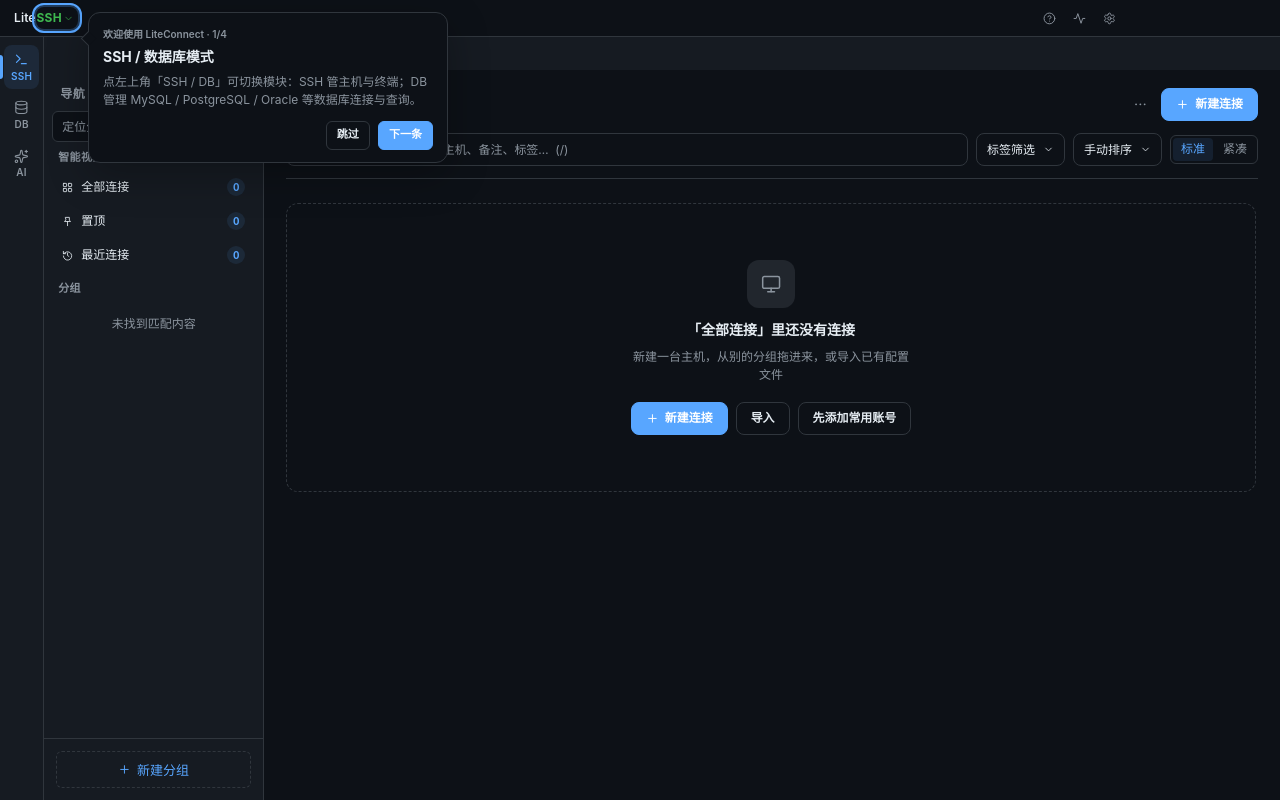
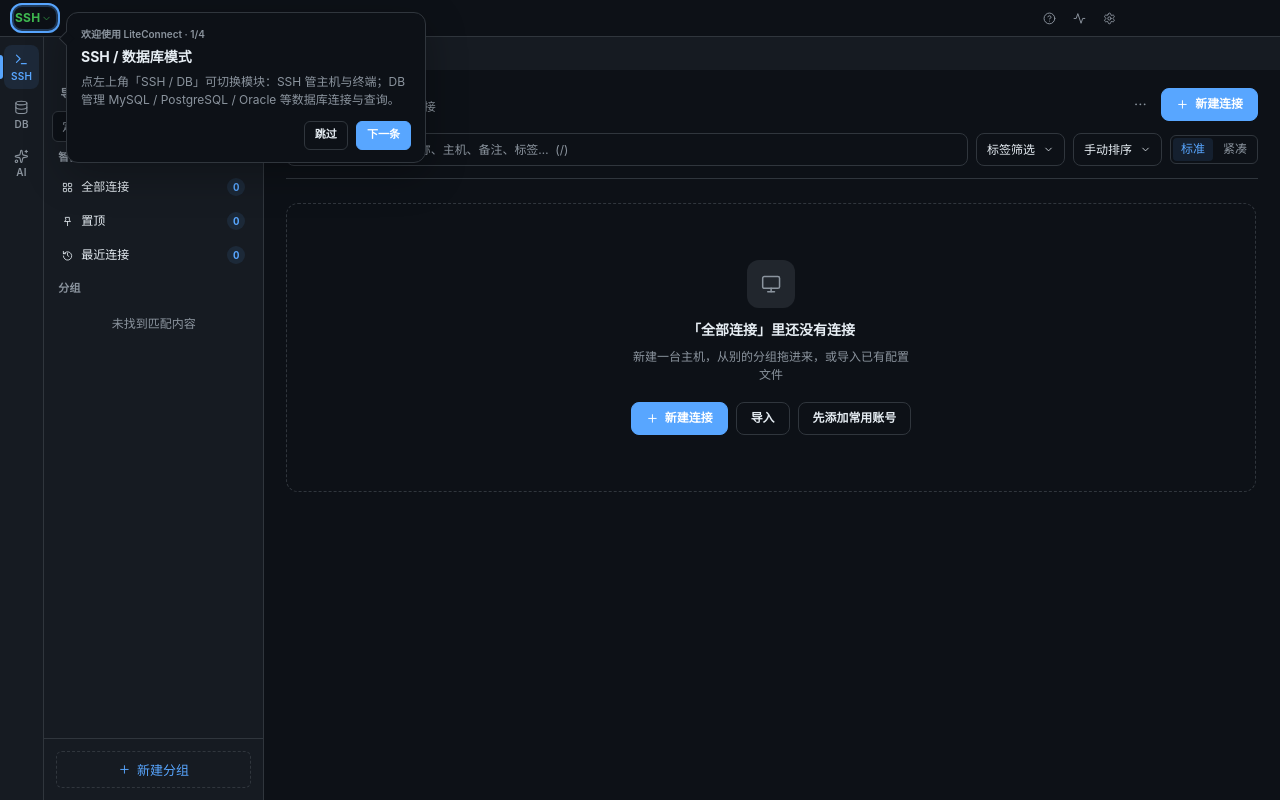
Before and after one commit to wat4me/LiteConnect, a Vue app: page / in a window 1280 px wide. Built offline with nearby package versions, Linux system fonts and the light colour scheme.

Commit message:
refactor: 简化标题栏模块切换名称

```diff
--- a/scripts/ui-regression/navigation-runner.cjs
+++ b/scripts/ui-regression/navigation-runner.cjs
@@ -32,6 +32,8 @@ app.whenReady().then(async () => {
   const edit = (mode, value) => run(`(() => { const el=document.querySelector('[data-field="${mode}"]');el.value=${JSON.stringify(value)};el.dispatchEvent(new Event('input',{bubbles:true}));window.__savedFields ||= {};window.__savedFields['${mode}']=el; })()`)
   await window.loadURL(process.env.LITECONNECT_UI_TEST_URL)
   await wait('!!window.__navigation')
+  const titlebarLabel = () => run('document.querySelector(".titlebar-brand").textContent.trim()')
+  assert.equal(await titlebarLabel(), 'SSH')
   assert.equal(await run('document.querySelectorAll("[data-field=database], [data-field=ai]").length'), 0, 'DB/AI stay lazy until first entry')
   await edit('ssh', 'tail -f /srv/app/current.log')
   await run('document.querySelector(".navigation-scroll").scrollTop=80')
@@ -56,6 +58,7 @@ app.whenReady().then(async () => {
   }
   stage = 'checking titlebar DB entry'
   await menuDatabase(); await wait('window.__navigation.snapshot().mode==="database"')
+  assert.equal(await titlebarLabel(), 'DB')
   assert.equal(await run('document.querySelector("[data-field=database]").value'), 'SELECT * FROM audit_log;')
   await menuMode('ssh'); await menuMode('ssh')
   assert.equal(await run('window.__navigation.snapshot().homeSelections'), 0, 'Titlebar SSH reselect also keeps the active terminal')
@@ -80,6 +83,7 @@ app.whenReady().then(async () => {
   await run('document.querySelector(".jump-item:nth-child(4)").click()')
   await wait('window.__navigation.actions().length===1')
   await run('window.__navigation.settings(true)'); await menuMode('ai'); await wait('window.__navigation.snapshot().mode==="ai" && !window.__navigation.snapshot().settings')
+  assert.equal(await titlebarLabel(), 'AI')
   assert.ok(await run(`(() => { const button=document.querySelector('[data-module=ai]');const marker=getComputedStyle(button,'::before');return getComputedStyle(button).color===marker.backgroundColor })()`), 'Active module keeps its accent color while hovered')
   let layouts = 0
   for (const locale of ['zh-CN', 'en-US']) for (const theme of ['light', 'dark', 'eyecare']) for (const width of [700, 1200]) for (const scale of [1, 1.25]) {
--- a/src/components/app/AppTitlebar.vue
+++ b/src/components/app/AppTitlebar.vue
@@ -30,9 +30,6 @@ const resourcePopupRef = ref<HTMLElement | null>(null)
 const resourceStyle = ref<Record<string, string>>({ left: '0px', top: '0px' })
 
 const moduleKey = computed(() => props.appMode === 'ai' ? 'AI' : props.appMode === 'database' ? 'DB' : 'SSH')
-const brandAria = computed(() =>
-  props.appMode === 'ai' ? t('app.brandAiAria') : props.appMode === 'database' ? t('app.brandDbAria') : t('app.brandSshAria'),
-)
 
 async function positionModeMenu() {
   await nextTick()
@@ -135,14 +132,13 @@ watch(
     <div class="titlebar-safe">
       <div class="titlebar-left">
         <div class="titlebar-brand">
-          <span class="titlebar-brand-lite">Lite</span>
           <button
             ref="brandButtonRef"
             type="button"
             class="titlebar-brand-module"
             data-onboarding="app-mode"
             :class="{ open: menuOpen }"
-            :aria-label="brandAria"
+            :aria-label="t('app.switchModuleAria', { module: moduleKey })"
             :aria-expanded="menuOpen"
             aria-haspopup="menu"
             @click="toggleMenu"
@@ -305,7 +301,7 @@ watch(
 .titlebar-brand {
   position: relative;
   display: inline-flex;
-  align-items: baseline;
+  align-items: center;
   height: 28px;
   padding: 0 2px 0 4px;
   margin: 0;
@@ -313,14 +309,6 @@ watch(
   flex-shrink: 0;
   -webkit-app-region: no-drag;
   line-height: 1;
-}
-
-.titlebar-brand-lite {
-  font-size: var(--font-ui);
-  font-weight: 600;
-  letter-spacing: 0.01em;
-  color: var(--text-primary);
-  line-height: 28px;
 }
 
 .titlebar-brand-module {
--- a/src/i18n/locales/en-US/app.ts
+++ b/src/i18n/locales/en-US/app.ts
@@ -6,9 +6,7 @@ export default {
     modeSsh: 'SSH',
     modeDatabase: 'Database',
     modeAi: 'AI workspace',
-    brandSshAria: 'Switch module, currently LiteConnect',
-    brandDbAria: 'Switch module, currently LiteDB',
-    brandAiAria: 'Switch module, currently LiteAI',
+    switchModuleAria: 'Switch module, currently {module}',
     connectionManage: 'Connections',
     settings: 'Settings',
     closeSettings: 'Close settings',
--- a/src/i18n/locales/zh-CN/app.ts
+++ b/src/i18n/locales/zh-CN/app.ts
@@ -6,9 +6,7 @@ export default {
     modeSsh: 'SSH',
     modeDatabase: '数据库',
     modeAi: 'AI 工作区',
-    brandSshAria: '切换模块，当前 LiteConnect',
-    brandDbAria: '切换模块，当前 LiteDB',
-    brandAiAria: '切换模块，当前 LiteAI',
+    switchModuleAria: '切换模块，当前为 {module}',
     connectionManage: '连接管理',
     settings: '设置',
     closeSettings: '关闭设置',
```
